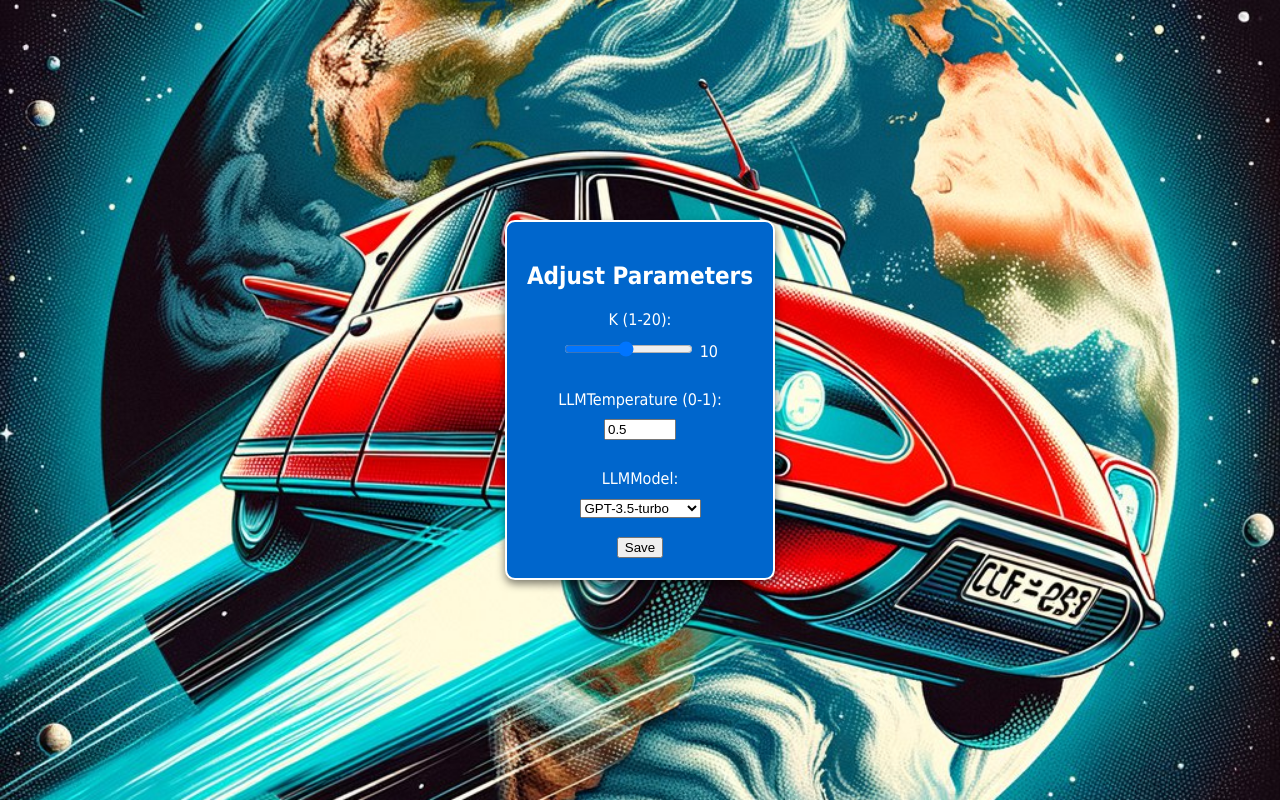
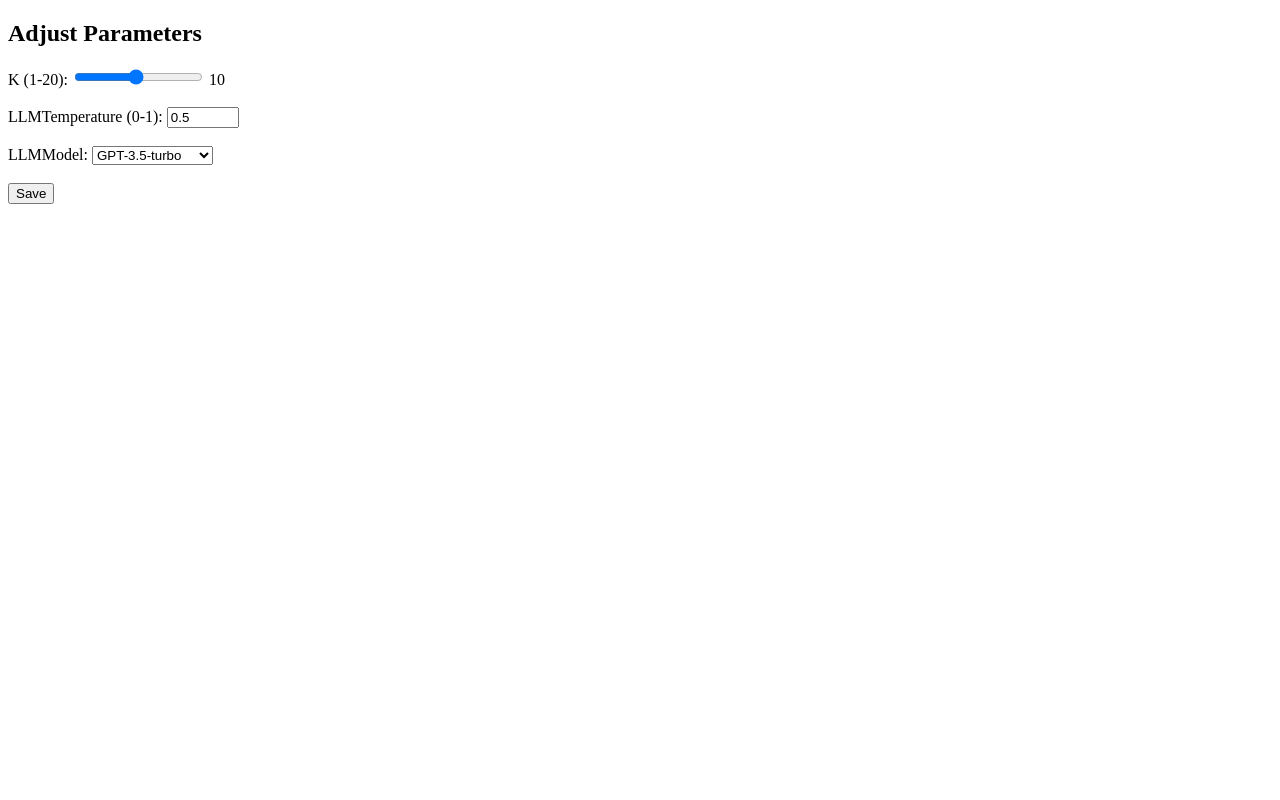
Before and after one commit to januscx/RESTAPI, a plain HTML site: page index.html in a window 1280 px wide. Drawn offline with Linux system fonts and the light colour scheme.

Commit message:
Update index.html

```diff
--- a/index.html
+++ b/index.html
@@ -3,38 +3,7 @@
 <head>
     <title>Bot Settings</title>
     <style>
-        body {
-            background-image: url('back.jpg');
-            background-size: cover;
-            background-repeat: no-repeat;
-            background-position: center;
-            color: white;
-            font-family: 'Tahoma', sans-serif;
-            margin: 0;
-            padding: 0;
-            display: flex;
-            justify-content: center;
-            align-items: center;
-            height: 100vh;
-        }
-        .settings-container {
-            text-align: center;
-            background-color: rgb(0, 102, 204); /* Shade of blue as specified */
-            border: 2px solid white; /* White border */
-            padding: 20px;
-            border-radius: 10px; /* Optional: adds rounded corners to the container */
-            box-shadow: 0 4px 8px rgba(0, 0, 0, 0.5); /* Optional: adds shadow for a 3D effect */
-            width: auto; /* Adjust the width as needed */
-            max-width: 600px; /* Maximum width of the container */
-            box-sizing: border-box; /* Includes padding and border in the width */
-        }
-        input, select, button {
-            color: black; /* Text color for inputs and buttons for better readability */
-        }
-        label {
-            display: block; /* Make labels take the full width */
-            margin: 10px 0; /* Spacing for better readability */
-        }
+        /* your style content here */
     </style>
 </head>
 <body>
@@ -69,14 +38,20 @@
         };
 
         // Function to post data back to your bot server
-        async function saveSettings() {
+        function saveSettings() {
             const k = document.getElementById('k-slider').value;
             const temperature = document.getElementById('llm-temperature').value;
             const model = document.getElementById('llm-model').value;
 
-            // Post data back to your bot server (implement the server-side to handle this)
-            // You will have to use the Telegram Web App API to communicate with your bot
-            // Example: window.Telegram.WebApp.init(); window.Telegram.WebApp.MainButton.onClick(...
+            // Create an HTTP POST request to your server
+            var xhr = new XMLHttpRequest();
+            xhr.open("POST", window.location.href, true);
+            xhr.setRequestHeader('Content-Type', 'application/json');
+            xhr.send(JSON.stringify({
+                k: k,
+                llm_temperature: temperature,
+                llm_model: model
+            }));
         }
     </script>
 </body>
```
